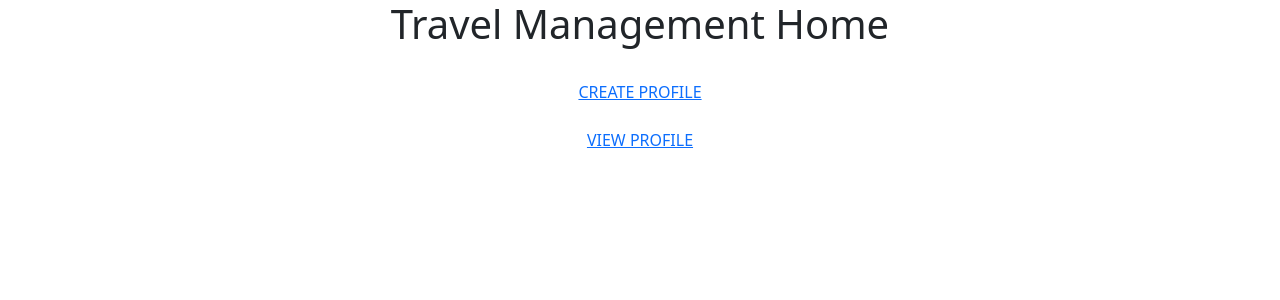
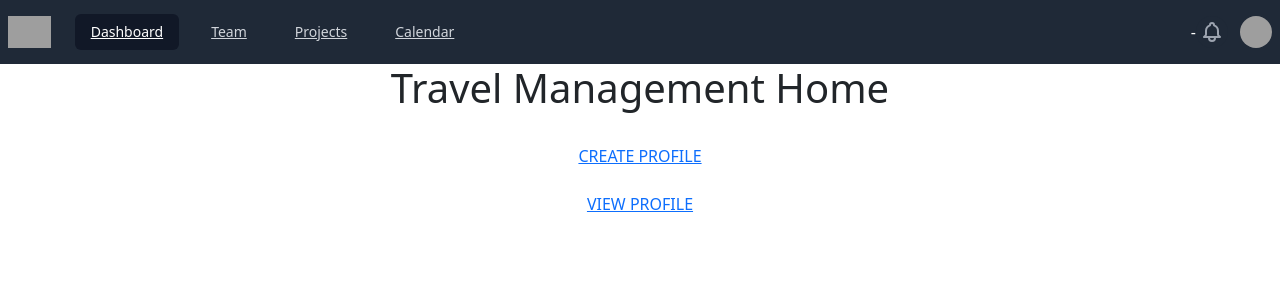
Before and after one commit to PasinduShavinda/Y4S2_EAD_PROJECT_TTRS_WEB, a React (Create React App) app in the folder web-app/: page /TMHome in a window 1280 px wide. Shown: the top 300 px of the page. Built offline with nearby package versions, Linux system fonts and the light colour scheme; grey boxes are pictures that could not be loaded.

Commit message:
IT20140298 - NavBar Added + Email & Role Added to NavBar + Log Out Button Added to NavBar

```diff
--- a/web-app/src/App.css
+++ b/web-app/src/App.css
@@ -36,3 +36,7 @@
     transform: rotate(360deg);
   }
 }
+
+a {
+  text-decoration: none;
+}
--- /dev/null
+++ b/web-app/src/components/Common/Footer/Footer.js
@@ -0,0 +1 @@
+// Implmement The footer in here
--- /dev/null
+++ b/web-app/src/components/Common/NavBar/Header.js
@@ -0,0 +1,29 @@
+import React from 'react';
+import { useNavigate } from 'react-router-dom';
+
+const Header = () => {
+  const navigate = useNavigate();
+
+  const userEmail = sessionStorage.getItem('email');
+  const userRole = sessionStorage.getItem('role');
+
+  const handleLogout = () => {
+    sessionStorage.clear();
+    navigate('/login');
+  };
+
+  return (
+    <header className="navbar">
+      <div className="navbar-logo">
+        <img src="your-logo.png" alt="Your App Logo" />
+      </div>
+      <div className="navbar-user">
+        <span className="user-email">{userEmail}</span>
+        <span className="user-role">{userRole}</span>
+        <button className="logout-button" onClick={handleLogout}>Logout</button>
+      </div>
+    </header>
+  );
+};
+
+export default Header;
--- /dev/null
+++ b/web-app/src/components/Common/NavBar/Navbar.js
@@ -0,0 +1,164 @@
+/* This example requires Tailwind CSS v2.0+ */
+import { Fragment } from 'react'
+import { Disclosure, Menu, Transition } from '@headlessui/react'
+import { BellIcon, MenuIcon, XIcon } from '@heroicons/react/outline'
+import { useNavigate } from 'react-router-dom';
+
+const navigation = [
+  { name: 'Dashboard', href: '#', current: true },
+  { name: 'Team', href: '#', current: false },
+  { name: 'Projects', href: '#', current: false },
+  { name: 'Calendar', href: '#', current: false },
+]
+
+function classNames(...classes) {
+  return classes.filter(Boolean).join(' ')
+}
+
+export default function Navbar() {
+  const navigate = useNavigate();
+
+  const userEmail = sessionStorage.getItem('email');
+  const userRole = sessionStorage.getItem('role');
+
+  const handleLogout = () => {
+    sessionStorage.clear();
+    navigate('/login');
+  };
+
+  return (
+    <Disclosure as="nav" className="bg-gray-800">
+      {({ open }) => (
+        <>
+          <div className="max-w-7xl mx-auto px-2 sm:px-6 lg:px-8">
+            <div className="relative flex items-center justify-between h-16">
+              <div className="absolute inset-y-0 left-0 flex items-center sm:hidden">
+                {/* Mobile menu button*/}
+                <Disclosure.Button className="inline-flex items-center justify-center p-2 rounded-md text-gray-400 hover:text-white hover:bg-gray-700 focus:outline-none focus:ring-2 focus:ring-inset focus:ring-white">
+                  <span className="sr-only">Open main menu</span>
+                  {open ? (
+                    <XIcon className="block h-6 w-6" aria-hidden="true" />
+                  ) : (
+                    <MenuIcon className="block h-6 w-6" aria-hidden="true" />
+                  )}
+                </Disclosure.Button>
+              </div>
+              <div className="flex-1 flex items-center justify-center sm:items-stretch sm:justify-start">
+                <div className="flex-shrink-0 flex items-center">
+                  <img
+                    className="block lg:hidden h-8 w-auto"
+                    src="https://tailwindui.com/img/logos/workflow-mark-indigo-500.svg"
+                    alt="Workflow"
+                  />
+                  <img
+                    className="hidden lg:block h-8 w-auto"
+                    src="https://tailwindui.com/img/logos/workflow-logo-indigo-500-mark-white-text.svg"
+                    alt="Workflow"
+                  />
+                </div>
+                <div className="hidden sm:block sm:ml-6">
+                  <div className="flex space-x-4">
+                    {navigation.map((item) => (
+                      <a
+                        key={item.name}
+                        href={item.href}
+                        className={classNames(
+                          item.current ? 'bg-gray-900 text-white' : 'text-gray-300 hover:bg-gray-700 hover:text-white',
+                          'px-3 py-2 rounded-md text-sm font-medium'
+                        )}
+                        aria-current={item.current ? 'page' : undefined}
+                      >
+                        {item.name}
+                      </a>
+                    ))}
+                  </div>
+                </div>
+              </div>
+              <div className="absolute inset-y-0 right-0 flex items-center pr-2 sm:static sm:inset-auto sm:ml-6 sm:pr-0">
+                <span style={{color:'white'}}>{userEmail} -</span>
+                <span style={{color:'white'}}>{userRole}</span>
+                <button
+                  type="button"
+                  className="bg-gray-800 p-1 rounded-full text-gray-400 hover:text-white focus:outline-none focus:ring-2 focus:ring-offset-2 focus:ring-offset-gray-800 focus:ring-white"
+                >
+                  <span className="sr-only">View notifications</span>
+                  <BellIcon className="h-6 w-6" aria-hidden="true" />
+                </button>
+
+                {/* Profile dropdown */}
+                <Menu as="div" className="ml-3 relative">
+                  <div>
+                    <Menu.Button className="bg-gray-800 flex text-sm rounded-full focus:outline-none focus:ring-2 focus:ring-offset-2 focus:ring-offset-gray-800 focus:ring-white">
+                      <span className="sr-only">Open user menu</span>
+                      <img
+                        className="h-8 w-8 rounded-full"
+                        src="https://images.unsplash.com/photo-1472099645785-5658abf4ff4e?ixlib=rb-1.2.1&ixid=eyJhcHBfaWQiOjEyMDd9&auto=format&fit=facearea&facepad=2&w=256&h=256&q=80"
+                        alt=""
+                      />
+                    </Menu.Button>
+                  </div>
+                  <Transition
+                    as={Fragment}
+                    enter="transition ease-out duration-100"
+                    enterFrom="transform opacity-0 scale-95"
+                    enterTo="transform opacity-100 scale-100"
+                    leave="transition ease-in duration-75"
+                    leaveFrom="transform opacity-100 scale-100"
+                    leaveTo="transform opacity-0 scale-95"
+                  >
+                    <Menu.Items className="origin-top-right absolute right-0 mt-2 w-48 rounded-md shadow-lg py-1 bg-white ring-1 ring-black ring-opacity-5 focus:outline-none">
+                      <Menu.Item>
+                        {({ active }) => (
+                          <a
+                            href="#"
+                            className={classNames(active ? 'bg-gray-100' : '', 'block px-4 py-2 text-sm text-gray-700')}
+                          >
+                            Your Profile
+                          </a>
+                        )}
+                      </Menu.Item>
+                      <Menu.Item>
+                        {({ active }) => (
+                          <a
+                            href="#"
+                            className={classNames(active ? 'bg-gray-100' : '', 'block px-4 py-2 text-sm text-gray-700')}
+                          >
+                            Settings
+                          </a>
+                        )}
+                      </Menu.Item>
+                      <Menu.Item>
+                        {({ active }) => (
+                          <button className="logout-button" onClick={handleLogout}>Logout</button>
+                        )}
+                      </Menu.Item>
+                    </Menu.Items>
+                  </Transition>
+                </Menu>
+              </div>
+            </div>
+          </div>
+
+          <Disclosure.Panel className="sm:hidden">
+            <div className="px-2 pt-2 pb-3 space-y-1">
+              {navigation.map((item) => (
+                <Disclosure.Button
+                  key={item.name}
+                  as="a"
+                  href={item.href}
+                  className={classNames(
+                    item.current ? 'bg-gray-900 text-white' : 'text-gray-300 hover:bg-gray-700 hover:text-white',
+                    'block px-3 py-2 rounded-md text-base font-medium'
+                  )}
+                  aria-current={item.current ? 'page' : undefined}
+                >
+                  {item.name}
+                </Disclosure.Button>
+              ))}
+            </div>
+          </Disclosure.Panel>
+        </>
+      )}
+    </Disclosure>
+  )
+}
--- a/web-app/src/components/UserManagement/Login/Login.js
+++ b/web-app/src/components/UserManagement/Login/Login.js
@@ -1,5 +1,5 @@
 import { useEffect, useState } from "react";
-import { Link, useNavigate } from "react-router-dom";
+import { useNavigate } from "react-router-dom";
 import swal from 'sweetalert';
 
 const Login = () => {
@@ -36,9 +36,9 @@
               sessionStorage.setItem('accessToken', resp.accessToken);
 
               // Check the user's role and navigate accordingly
-              if (resp.role === 'TRAVEL_AGENT') {
+              if (resp.role === 'Travel Agent') {
                 usenavigate('/TMHome');
-              } else if (resp.role === 'BACK_OFFICER') {
+              } else if (resp.role === 'Back Officer') {
                 usenavigate('/TMactiveDeactiveProfiles');
               } else {
                 // Handle other roles or navigate to a default route
--- a/web-app/src/components/UserManagement/Registration/Register.js
+++ b/web-app/src/components/UserManagement/Registration/Register.js
@@ -1,5 +1,5 @@
 import { useState } from "react";
-import { Link, useNavigate } from "react-router-dom";
+import { useNavigate } from "react-router-dom";
 import swal from 'sweetalert';
 
 const Register = () => {
@@ -148,8 +148,8 @@
                                         className="form-control"
                                     >
                                         <option value="">Select Role</option>
-                                        <option value="BACK_OFFICER">Back Officer</option>
-                                        <option value="TRAVEL_AGENT">Travel Agent</option>
+                                        <option value="Back Officer">Back Officer</option>
+                                        <option value="Travel Agent">Travel Agent</option>
                                     </select>
                                 </div>
                             </div>
--- a/web-app/src/components/UserManagement/TravellerManagement/TMHome.js
+++ b/web-app/src/components/UserManagement/TravellerManagement/TMHome.js
@@ -1,7 +1,11 @@
+import React from "react";
+import Navbar from "../../Common/NavBar/Navbar";
+
 const TMHome = () => {
 
     return (
         <div>
+            <Navbar />
             <h1>Travel Management Home</h1>
             <br></br>
             <a href="/TMCreateProfile">CREATE PROFILE</a>
--- a/web-app/src/index.css
+++ b/web-app/src/index.css
@@ -1,3 +1,7 @@
+@tailwind base;
+@tailwind components;
+@tailwind utilities;
+
 body {
   margin: 0;
   font-family: -apple-system, BlinkMacSystemFont, 'Segoe UI', 'Roboto', 'Oxygen',
@@ -11,3 +15,7 @@
   font-family: source-code-pro, Menlo, Monaco, Consolas, 'Courier New',
     monospace;
 }
+
+a {
+  text-decoration: none; /* Remove underline */
+}
--- /dev/null
+++ b/web-app/tailwind.config.js
@@ -0,0 +1,10 @@
+/** @type {import('tailwindcss').Config} */
+module.exports = {
+  content: [
+    './src/**/*.js',
+  ],
+  theme: {
+    extend: {},
+  },
+  plugins: [],
+}
```
Also changed, not shown: web-app/package.json (+9 -3 lines), 2 other files (tests, documents, lock files or other folders).
